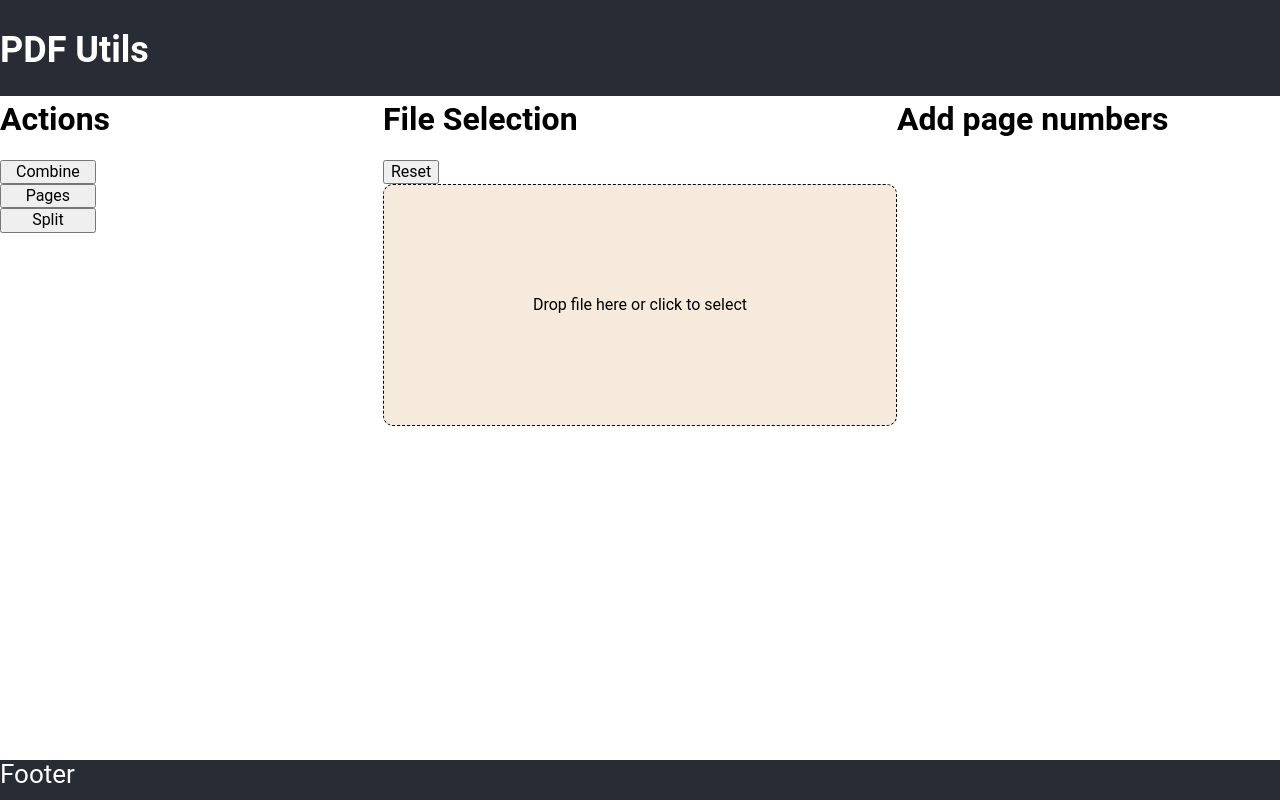
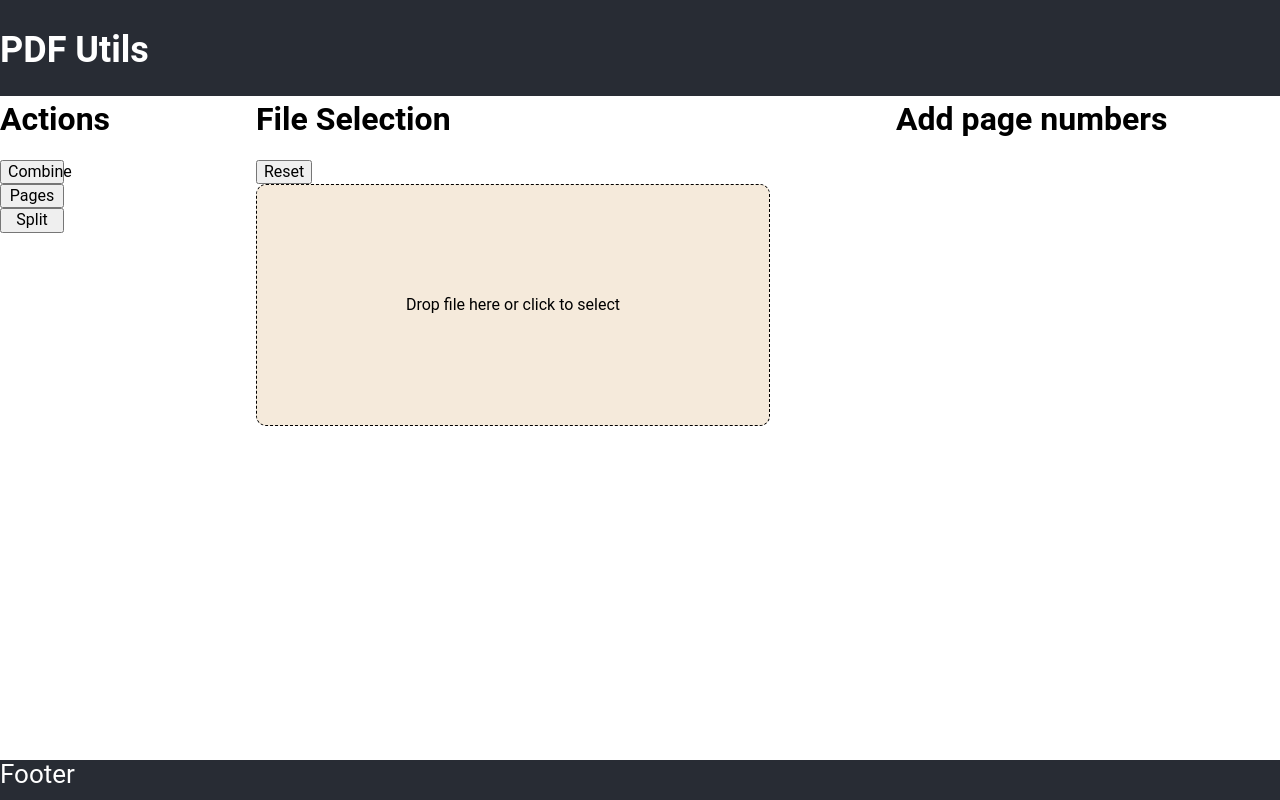
Before and after one commit to c1b3rt00lk1t/pdf-poc, a React (Vite) app: page / in a window 1280 px wide. Built offline with nearby package versions, Linux system fonts and the light colour scheme.

Commit message:
Adjusted columns in main grid

```diff
--- a/src/App.module.css
+++ b/src/App.module.css
@@ -5,7 +5,7 @@
 
 .main {
   display: grid;
-  grid-template-columns: 1fr 1fr 1fr;
+  grid-template-columns: 0.2fr 0.5fr 0.3fr;
 }
 
 .header {
```
